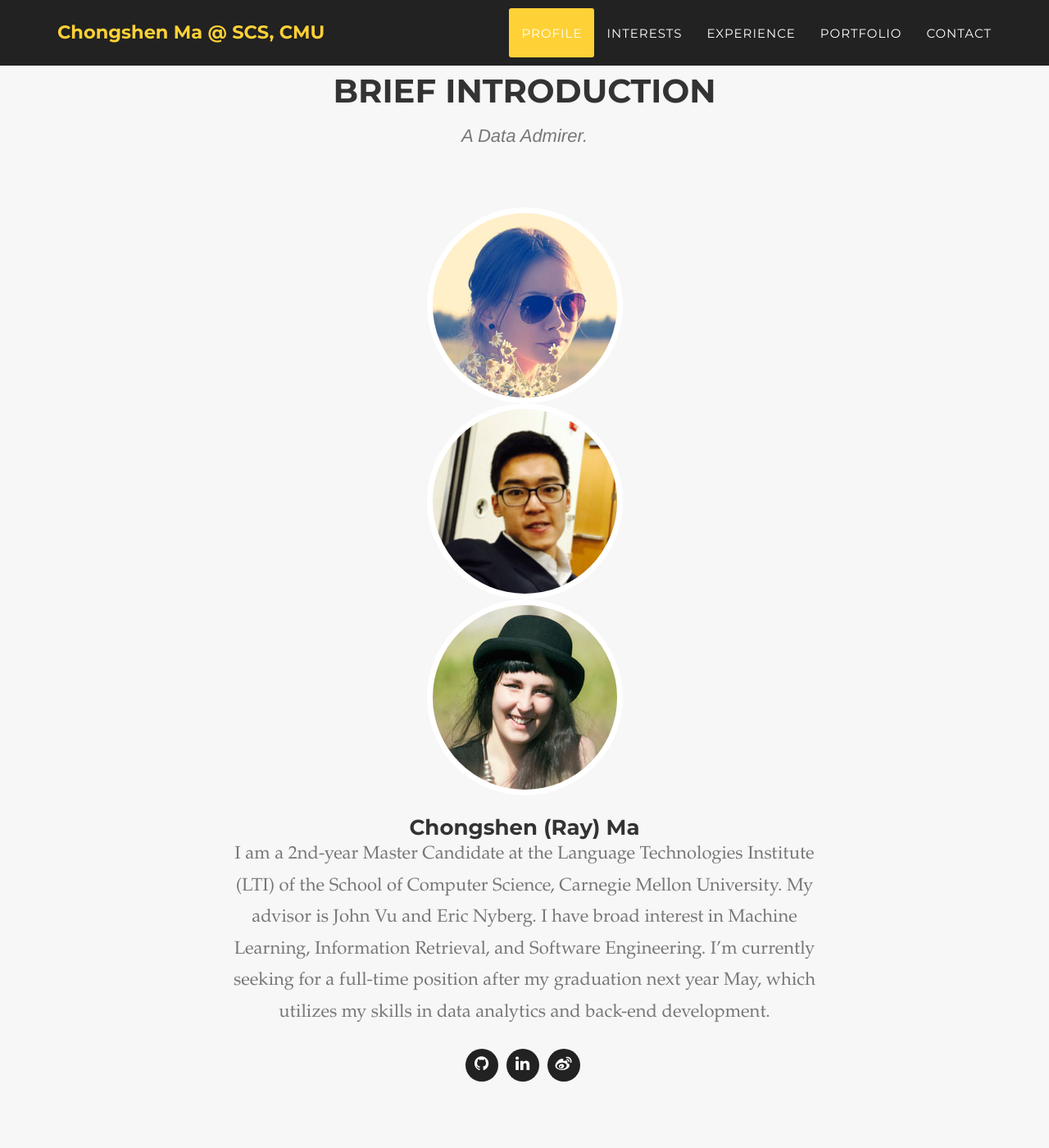
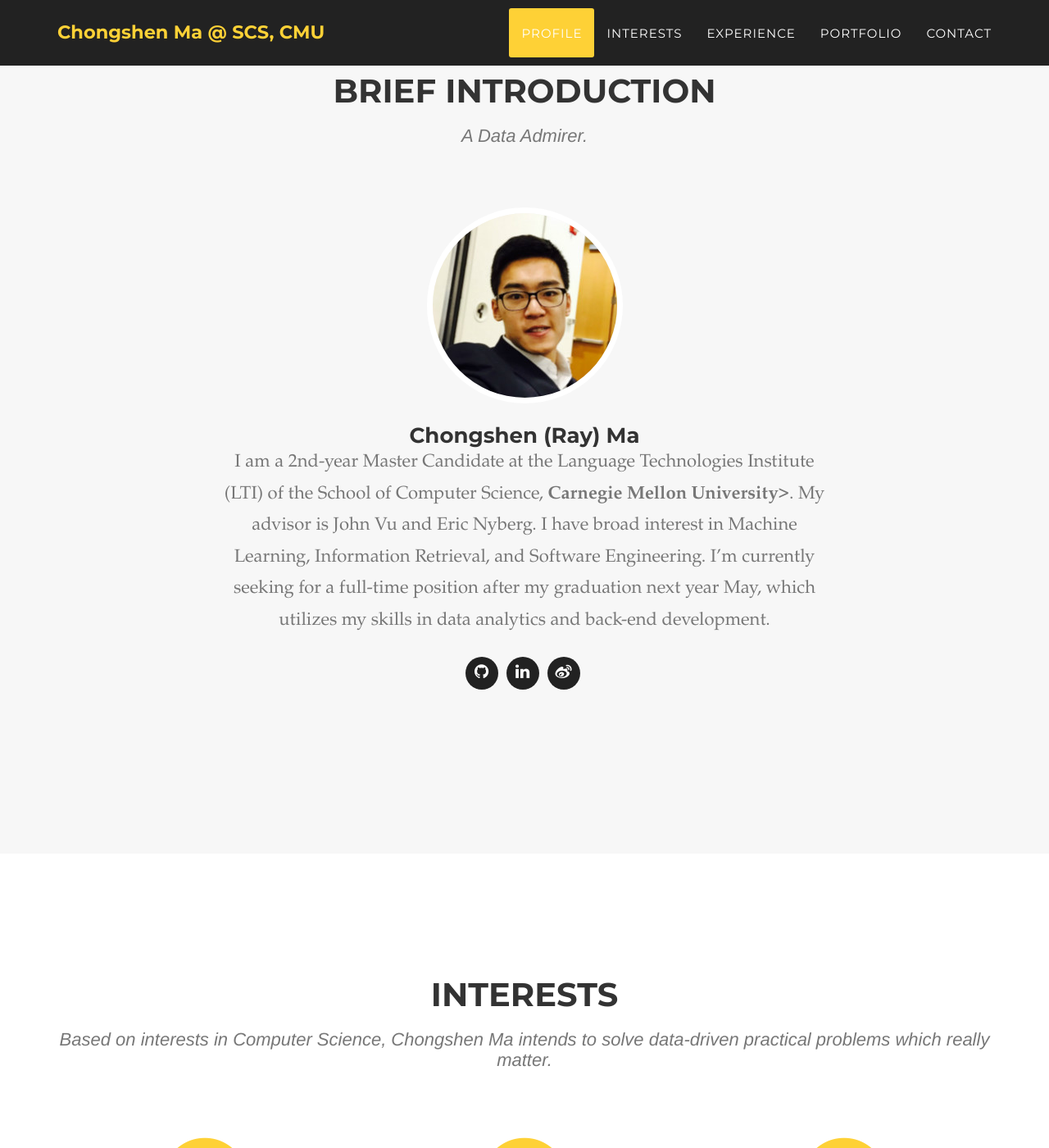
Before and after one commit to machongshen/machongshen_homepage, a Jekyll site: the page built from index.html, in a window 1280 px wide and 1400 px high, scrolled down 879 px. Shown: the whole window at 82% size. Built offline with Jekyll 4.4.1, drawn with Linux system fonts in a browser that asks for light colours; some web fonts are replaced.

```diff
--- a/_includes/css/agency.css
+++ b/_includes/css/agency.css
@@ -9,8 +9,12 @@ body {
     font-family: Palatino, 'Palatino Linotype', 'Palatino LT STD', 'Book Antiqua', Georgia, serif;
     color: #{{ site.color.secondary-dark }};
 }
+span {
+    font-weight: bold;
+    }
 
 .text-muted {
+
     font-family: Palatino, 'Palatino Linotype', 'Palatino LT STD', 'Book Antiqua', Georgia, serif;
     font-size: 20px;
     color: #777;
--- a/_includes/profile.html
+++ b/_includes/profile.html
@@ -11,11 +11,11 @@
                 <div class="row">
                 <div class="col-lg-8 col-lg-offset-2 text-center">
                         <div class="team-member center">
-                            <img src="img/team/3.jpg" class="img-responsive img-circle center" alt="">
+
                             <img src="img/team/2.jpg" class="img-responsive img-circle center" alt="">
-                            <img src="img/team/1.jpg" class="img-responsive img-circle center" alt="">
+
                         <h4>Chongshen (Ray) Ma</h4>
-                        <p class="text-muted text-center">I am a 2nd-year Master Candidate at the Language Technologies Institute (LTI)  of the School of Computer Science,  Carnegie Mellon University. My advisor is John Vu and Eric Nyberg. I have broad interest in Machine Learning, Information Retrieval, and Software Engineering. I’m currently seeking for a full-time position after my graduation next year May, which utilizes my skills in data analytics and back-end development.
+                        <p class="text-muted text-center"> I am a 2nd-year Master Candidate at the Language Technologies Institute (LTI)  of the School of Computer Science,  <span>Carnegie Mellon University</span>>. My advisor is John Vu and Eric Nyberg. I have broad interest in Machine Learning, Information Retrieval, and Software Engineering. I’m currently seeking for a full-time position after my graduation next year May, which utilizes my skills in data analytics and back-end development.
                         </p>
                         <ul class="list-inline social-buttons center">
                             <li><a href="https://github.com/machongshen" target="_blank"><i class="fa fa-github"></i></a>
```
